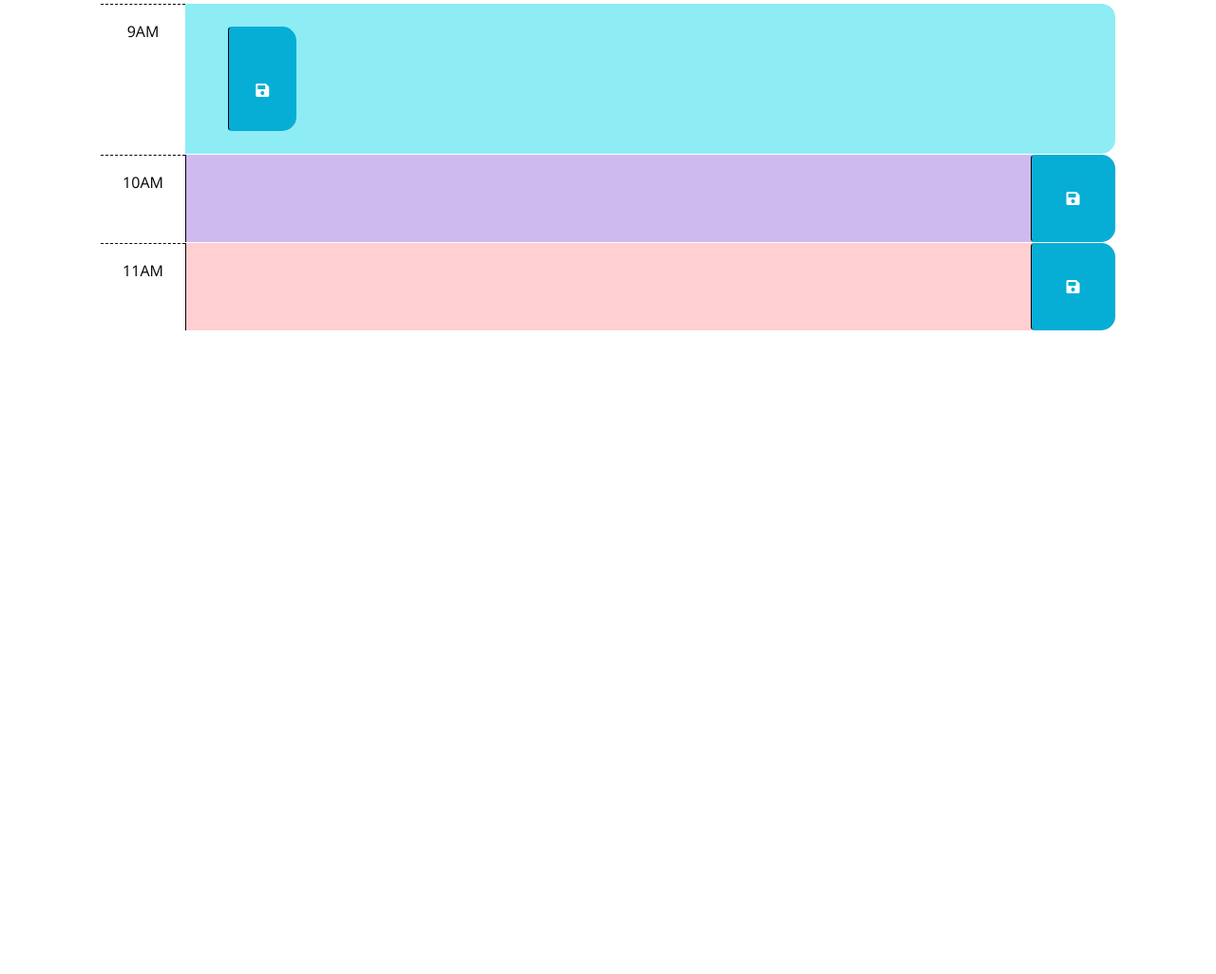
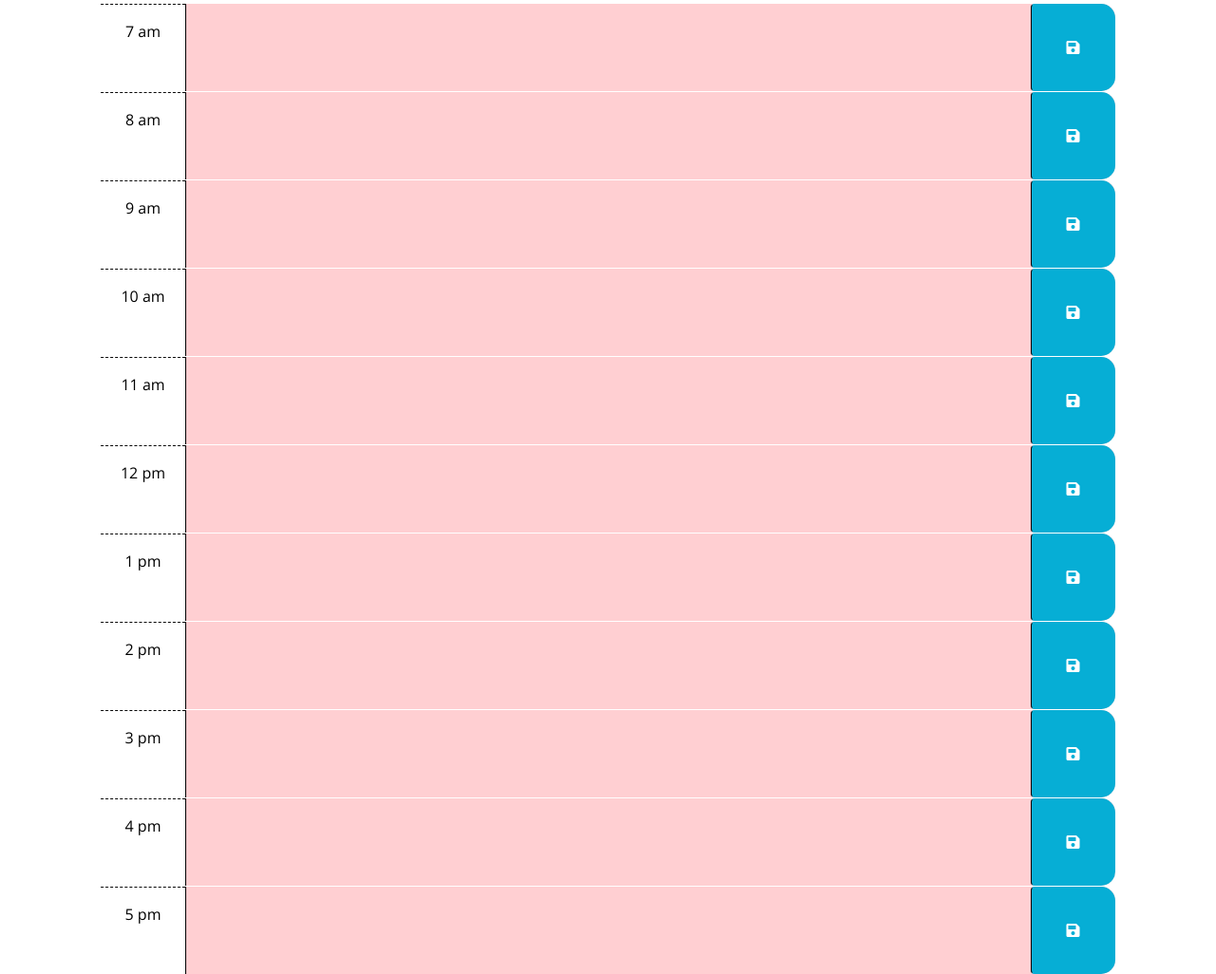
Before and after one commit to JanicaJensen/hourly-agenda, a plain HTML site: page index.html in a window 1280 px wide. Shown: the part 345-1371 px from the top of the page at 95% size. Before the commit the page ends 800 px from the top, so only its background shows below. Drawn offline with nearby package versions, Linux system fonts and the light colour scheme.

Commit message:
app works now - parsed/split ID

```diff
--- a/index.html
+++ b/index.html
@@ -41,26 +41,96 @@
         -->
 
       <!-- Example of a past time block. The "past" class adds a gray background color. -->
-      <div id="hour-9" class="row time-block past">
+      <!-- <div id="hour-9" class="row time-block past">
         <div class="col-2 col-md-1 hour text-center py-3">9AM</div>
         <textaresa class="col-8 col-md-10 description" rows="3"> </textarea>
-        <button class="btn saveBtn col-2 col-md-1" aria-label="save">
+    <button class="btn saveBtn col-2 col-md-1" aria-label="save">
           <i class="fas fa-save" aria-hidden="true"></i>
         </button>
-      </div>
+      </div> -->
 
-      <!-- Example of a a present time block. The "present" class adds a red background color. -->
-      <div id="hour-10" class="row time-block present">
-        <div class="col-2 col-md-1 hour text-center py-3">10AM</div>
+      <div id="hour7" class="row time-block">
+        <div class="col-2 col-md-1 hour text-center py-3">7 am</div>
         <textarea class="col-8 col-md-10 description" rows="3"> </textarea>
         <button class="btn saveBtn col-2 col-md-1" aria-label="save">
           <i class="fas fa-save" aria-hidden="true"></i>
         </button>
       </div>
 
-      <!-- Example of a future time block. The "future" class adds a green background color. -->
-      <div id="hour-11" class="row time-block future">
-        <div class="col-2 col-md-1 hour text-center py-3">11AM</div>
+      <div id="hour8" class="row time-block">
+        <div class="col-2 col-md-1 hour text-center py-3">8 am</div>
+        <textarea class="col-8 col-md-10 description" rows="3"> </textarea>
+        <button class="btn saveBtn col-2 col-md-1" aria-label="save">
+          <i class="fas fa-save" aria-hidden="true"></i>
+        </button>
+      </div>
+
+      <div id="hour9" class="row time-block">
+        <div class="col-2 col-md-1 hour text-center py-3">9 am</div>
+        <textarea class="col-8 col-md-10 description" rows="3"> </textarea>
+        <button class="btn saveBtn col-2 col-md-1" aria-label="save">
+          <i class="fas fa-save" aria-hidden="true"></i>
+        </button>
+      </div>
+
+      <div id="hour10" class="row time-block">
+        <div class="col-2 col-md-1 hour text-center py-3">10 am</div>
+        <textarea class="col-8 col-md-10 description" rows="3"> </textarea>
+        <button class="btn saveBtn col-2 col-md-1" aria-label="save">
+          <i class="fas fa-save" aria-hidden="true"></i>
+        </button>
+      </div>
+
+      <div id="hour11" class="row time-block">
+        <div class="col-2 col-md-1 hour text-center py-3">11 am</div>
+        <textarea class="col-8 col-md-10 description" rows="3"> </textarea>
+        <button class="btn saveBtn col-2 col-md-1" aria-label="save">
+          <i class="fas fa-save" aria-hidden="true"></i>
+        </button>
+      </div>
+
+      <div id="hour12" class="row time-block">
+        <div class="col-2 col-md-1 hour text-center py-3">12 pm</div>
+        <textarea class="col-8 col-md-10 description" rows="3"> </textarea>
+        <button class="btn saveBtn col-2 col-md-1" aria-label="save">
+          <i class="fas fa-save" aria-hidden="true"></i>
+        </button>
+      </div>
+
+      <div id="hour13" class="row time-block">
+        <div class="col-2 col-md-1 hour text-center py-3">1 pm</div>
+        <textarea class="col-8 col-md-10 description" rows="3"> </textarea>
+        <button class="btn saveBtn col-2 col-md-1" aria-label="save">
+          <i class="fas fa-save" aria-hidden="true"></i>
+        </button>
+      </div>
+
+      <div id="hour14" class="row time-block">
+        <div class="col-2 col-md-1 hour text-center py-3">2 pm</div>
+        <textarea class="col-8 col-md-10 description" rows="3"> </textarea>
+        <button class="btn saveBtn col-2 col-md-1" aria-label="save">
+          <i class="fas fa-save" aria-hidden="true"></i>
+        </button>
+      </div>
+
+      <div id="hour15" class="row time-block">
+        <div class="col-2 col-md-1 hour text-center py-3">3 pm</div>
+        <textarea class="col-8 col-md-10 description" rows="3"> </textarea>
+        <button class="btn saveBtn col-2 col-md-1" aria-label="save">
+          <i class="fas fa-save" aria-hidden="true"></i>
+        </button>
+      </div>
+
+      <div id="hour16" class="row time-block">
+        <div class="col-2 col-md-1 hour text-center py-3">4 pm</div>
+        <textarea class="col-8 col-md-10 description" rows="3"> </textarea>
+        <button class="btn saveBtn col-2 col-md-1" aria-label="save">
+          <i class="fas fa-save" aria-hidden="true"></i>
+        </button>
+      </div>
+
+      <div id="hour17" class="row time-block">
+        <div class="col-2 col-md-1 hour text-center py-3">5 pm</div>
         <textarea class="col-8 col-md-10 description" rows="3"> </textarea>
         <button class="btn saveBtn col-2 col-md-1" aria-label="save">
           <i class="fas fa-save" aria-hidden="true"></i>
--- a/script.js
+++ b/script.js
@@ -6,15 +6,6 @@ $(function () {
   $("#currentTime").text(currentTime.format('HH : mm A'));
   var singleHourCurrent = dayjs().format('h');
 
-    console.log(singleHourCurrent);
-
-
-  // TODO: Add a listener for click events on the save button. This code should
-  // use the id in the containing time-block as a key to save the user input in
-  // local storage. HINT: What does `this` reference in the click listener
-  // function? How can DOM traversal be used to get the "hour-x" id of the
-  // time-block containing the button that was clicked? How might the id be
-  // useful when saving the description in local storage?
   $(".saveBtn").on ("click", function() {
     console.log(this);
     console.log("sup")
@@ -23,55 +14,41 @@ $(function () {
 
     localStorage.setItem(time, text);
   })
-  // TODO: Add code to apply the past, present, or future class to each time
-  // block by comparing the id to the current hour. HINTS: How can the id
-  // attribute of each time-block be used to conditionally add or remove the
-  // past, present, and future classes? How can Day.js be used to get the
-  // current hour in 24-hour time?
-  $("#hour8 .description").val(localStorage.getItem("hour8"));
-  $("#hour9 .description").val(localStorage.getItem("hour9"));
-  $("#hour10 .description").val(localStorage.getItem("hour10"));
-  $("#hour11 .description").val(localStorage.getItem("hour11"));
-  $("#hour12 .description").val(localStorage.getItem("hour12"));
-  $("#hour13 .description").val(localStorage.getItem("hour13"));
-  $("#hour14 .description").val(localStorage.getItem("hour14"));
-  $("#hour15 .description").val(localStorage.getItem("hour15"));
-  $("#hour16 .description").val(localStorage.getItem("hour16"));
-  $("#hour17 .description").val(localStorage.getItem("hour17"));
 
-  //so here you added your singlecurrenthour variable as a compare, but you need
-  //to check the id/class of the blocks inhtml to see what's actually being
-  //compared as well as berify that it works with am/pm because the hours
-  //will likely not match up at some point since 7 am is before 2 pm but 7>2
+  $("#hour8.description").val(localStorage.getItem("hour8"));
+  $("#hour9.description").val(localStorage.getItem("hour9"));
+  $("#hour10.description").val(localStorage.getItem("hour10"));
+  $("#hour11.description").val(localStorage.getItem("hour11"));
+  $("#hour12.description").val(localStorage.getItem("hour12"));
+  $("#hour13.description").val(localStorage.getItem("hour13"));
+  $("#hour14.description").val(localStorage.getItem("hour14"));
+  $("#hour15.description").val(localStorage.getItem("hour15"));
+  $("#hour16.description").val(localStorage.getItem("hour16"));
+  $("#hour17.description").val(localStorage.getItem("hour17"));
+
+
   function hourCompare() {
-    $("time-block").each(function() {
-      var blockHour = parseInt($(this).attr("id").split("hour")[1]);
-    console.log(blockHour, singleHourCurrent)
+
+    var currentHour = dayjs().format('h');
+    $(".time-block").each(function () {
+        var blockHour = parseInt($(this).attr("id").split("hour")[1]);
+        console.log(blockHour, currentHour)
 
     if (blockHour < currentHour) {
       $(this).addClass("past");
       $(this).removeClass("future");
-      $(this).removeClass("present")
+      $(this).removeClass("present");
     }
-    else if (blockHour === currentHour) {
+    else if (blockHour == currentHour) {
       $(this).removeClass("past");
       $(this).addClass("present");
       $(this).removeClass("future");
+
     }
     else {
+      $(this).removeClass("present");
       $(this).removeClass("past");
-      $(this).removeClass("present");
       $(this).addClass("future");
-    }
-    })
-  }
-  hourCompare();
-  //
-  // TODO: Add code to get any user input that was saved in localStorage and set
-  // the values of the corresponding textarea elements. HINT: How can the id
-  // attribute of each time-block be used to do this?
-  //
-  // TODO: Add code to display the current date in the header of the page.var today = dayjs();
-
-
-});
+    }})}
+    hourCompare();
+  })
--- a/style.css
+++ b/style.css
@@ -7,6 +7,7 @@
 body {
   font-family: 'Open Sans', sans-serif;
   font-size: 16px;
+  background:
 }
 
 textarea {
```
